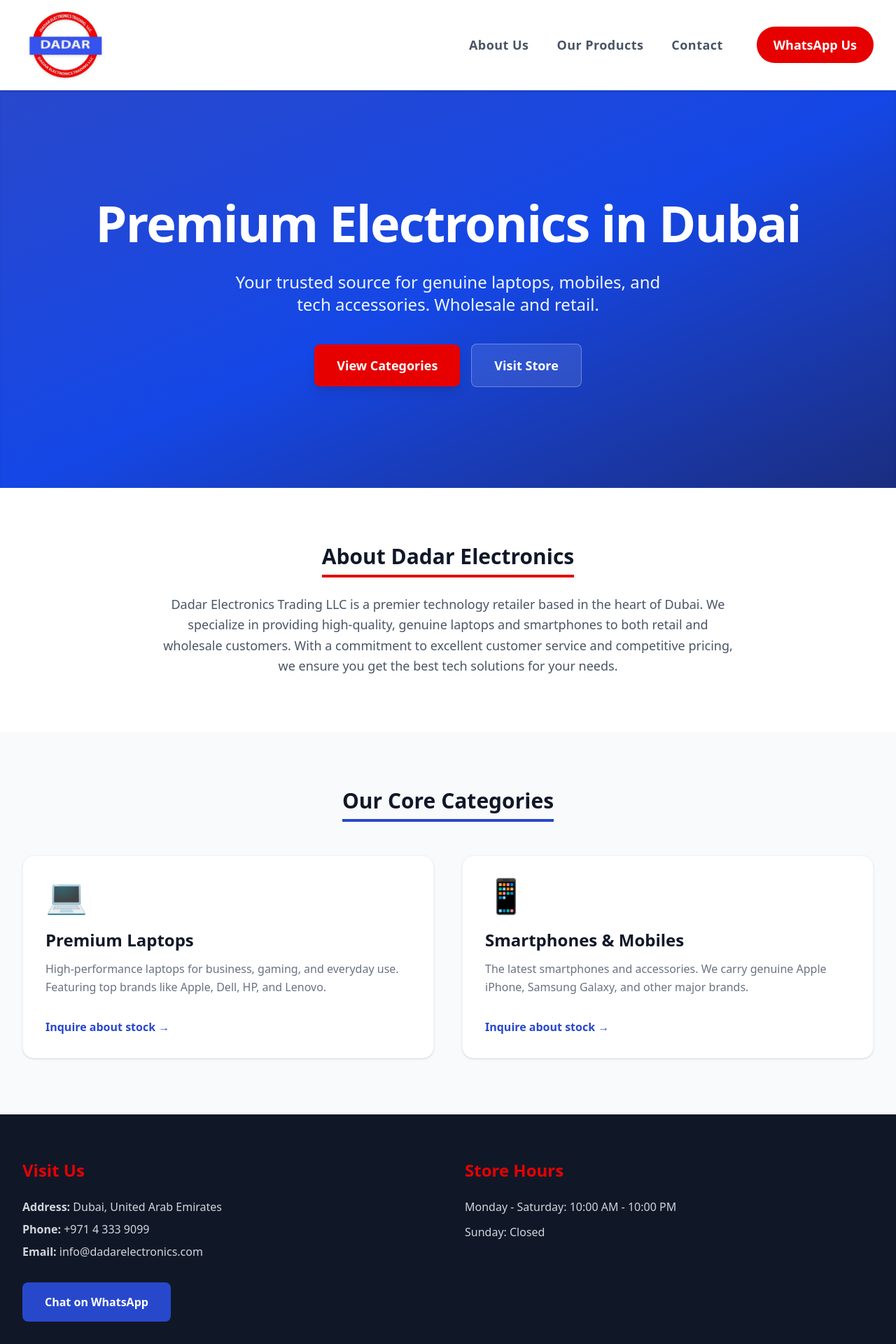
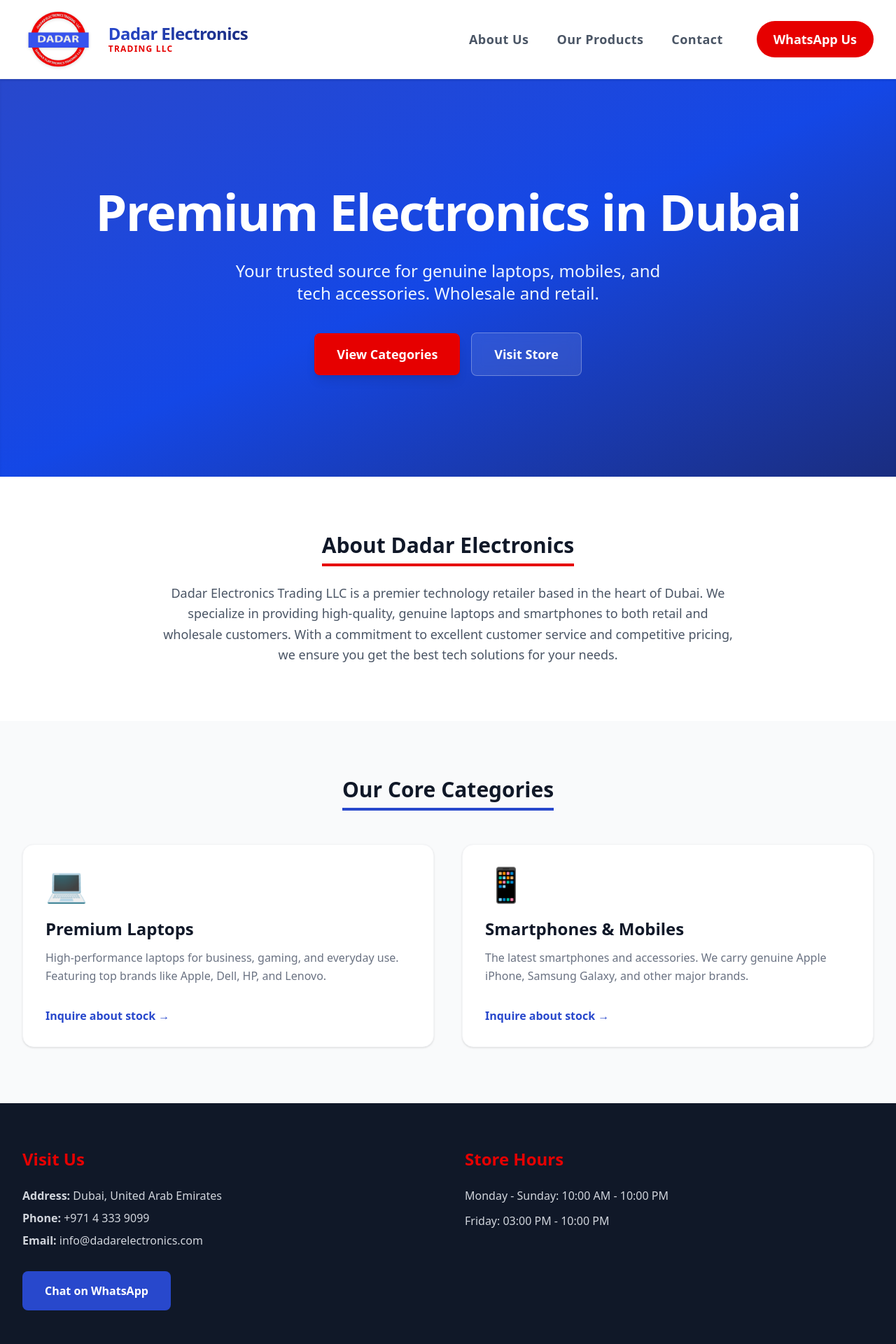
Before and after one commit to ahamasmiyodha4-spec/dadar_electronics, a Next.js app: page /dadar_electronics/ in a window 1280 px wide. Shown: the top 1920 px of the page at 70% size. Built offline with nearby package versions, Linux system fonts and the light colour scheme.

Commit message:
Update header animation and inventory details

```diff
--- a/src/app/page.tsx
+++ b/src/app/page.tsx
@@ -2,7 +2,7 @@
 
 import Image from 'next/image';
 import logo from '../../public/logo.jpg';
-import { useState } from 'react';
+import { useState, useEffect } from 'react';
 import data from '../data/inventory.json';
 
 interface Category {
@@ -28,6 +28,12 @@
 
 export default function Home() {
   const [isMobileMenuOpen, setIsMobileMenuOpen] = useState(false);
+  const [isLoaded, setIsLoaded] = useState(false);
+
+  // Trigger load animation once component mounts
+  useEffect(() => {
+    setIsLoaded(true);
+  }, []);
 
   return (
     <div className="min-h-screen bg-gray-50 flex flex-col font-sans">
@@ -36,17 +42,30 @@
       <header className="bg-white/90 backdrop-blur-md shadow-sm sticky top-0 z-50 border-b border-gray-100 transition-all duration-300">
         <div className="max-w-7xl mx-auto px-4 sm:px-6 lg:px-8 py-3 md:py-4 flex justify-between items-center">
 
-          <div className="flex items-center cursor-pointer" onClick={() => window.scrollTo({top: 0, behavior: 'smooth'})}>
+          {/* LOGO & BRAND NAME AREA */}
+          <div className="flex items-center gap-3 sm:gap-4 cursor-pointer group" onClick={() => window.scrollTo({top: 0, behavior: 'smooth'})}>
+            {/* Logo Image */}
             <Image
               src={logo}
               alt="Dadar Electronics Logo"
               width={200}
               height={100}
-              className="h-16 md:h-24 w-auto object-contain drop-shadow-sm hover:scale-105 transition-transform duration-300"
+              className="h-12 sm:h-14 md:h-20 w-auto object-contain drop-shadow-sm group-hover:scale-105 transition-transform duration-300"
               priority
             />
+
+            {/* Animated Brand Text */}
+            <div className={`flex flex-col justify-center transition-all duration-1000 ease-out transform ${isLoaded ? 'opacity-100 translate-x-0' : 'opacity-0 -translate-x-6'}`}>
+              <span className="text-sm sm:text-lg md:text-2xl font-extrabold text-transparent bg-clip-text bg-gradient-to-r from-[#2848CC] to-[#1a2d80] tracking-tight leading-none mb-0.5 md:mb-1">
+                Dadar Electronics
+              </span>
+              <span className="text-[9px] sm:text-[11px] md:text-xs font-bold text-[#E60000] tracking-widest uppercase leading-none">
+                Trading LLC
+              </span>
+            </div>
           </div>
 
+          {/* Desktop Navigation */}
           <nav className="hidden md:flex items-center space-x-10">
             <a href="#about" className="text-gray-600 hover:text-[#2848CC] font-bold text-base lg:text-lg tracking-wide transition-colors duration-300">About Us</a>
             <a href="#products" className="text-gray-600 hover:text-[#2848CC] font-bold text-base lg:text-lg tracking-wide transition-colors duration-300">Our Products</a>
@@ -62,6 +81,7 @@
             </a>
           </nav>
 
+          {/* Mobile Hamburger Button */}
           <button
             className="md:hidden p-2 text-gray-700 hover:text-[#2848CC] focus:outline-none"
             onClick={() => setIsMobileMenuOpen(!isMobileMenuOpen)}
@@ -77,6 +97,7 @@
           </button>
         </div>
 
+        {/* Mobile Navigation Dropdown */}
         {isMobileMenuOpen && (
           <div className="md:hidden bg-white border-t border-gray-100 absolute w-full left-0 shadow-xl">
             <div className="px-4 pt-2 pb-6 space-y-2 flex flex-col">
@@ -174,8 +195,8 @@
           <div>
             <h3 className="text-2xl font-bold mb-6 text-[#E60000]">Store Hours</h3>
             <ul className="space-y-3 text-gray-300">
-              <li>Monday - Saturday: 10:00 AM - 10:00 PM</li>
-              <li>Sunday: Closed</li>
+              <li>Monday - Sunday: 10:00 AM - 10:00 PM</li>
+              <li>Friday: 03:00 PM - 10:00 PM</li>
             </ul>
           </div>
         </div>
--- a/src/data/inventory.json
+++ b/src/data/inventory.json
@@ -17,6 +17,7 @@
       "address": "Dubai, United Arab Emirates",
       "phone": "+971 4 333 9099",
       "email": "info@dadarelectronics.com",
+      "website": "https://www.dadarelectronics.com",
       "whatsapp": "971545490474"
     }
   }
```
